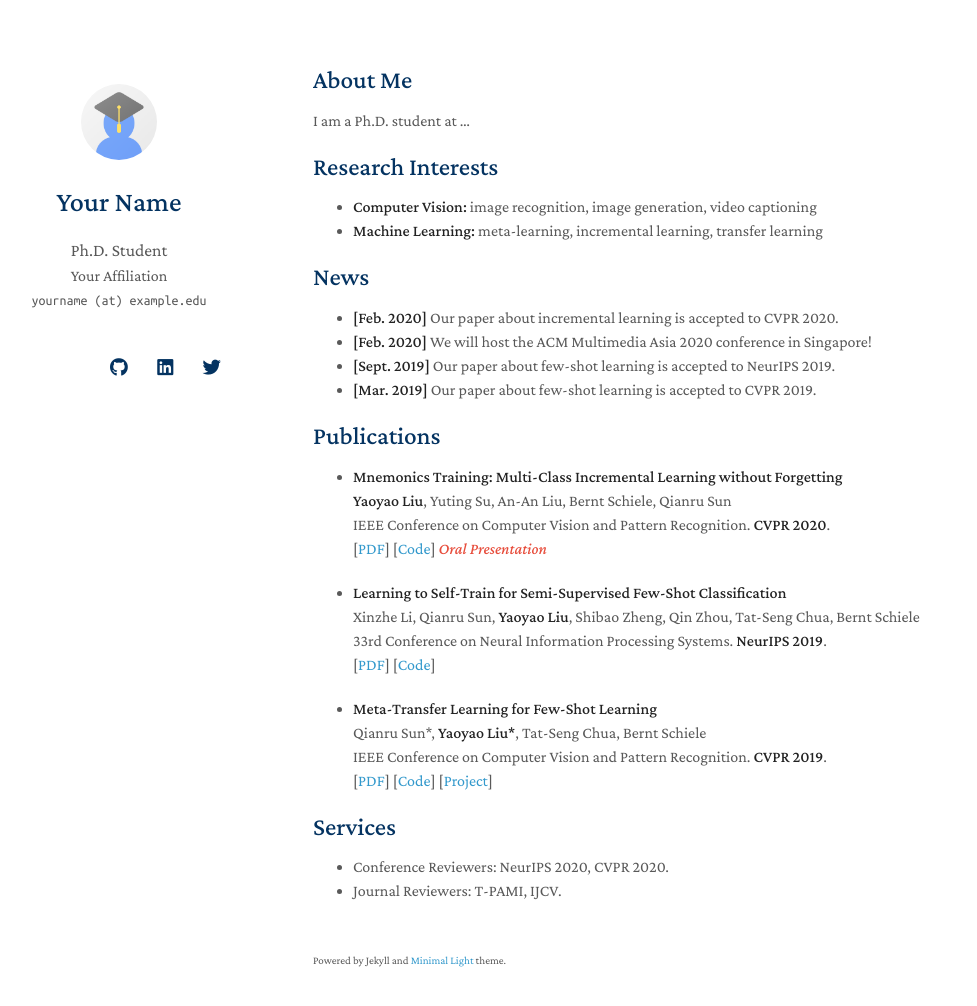
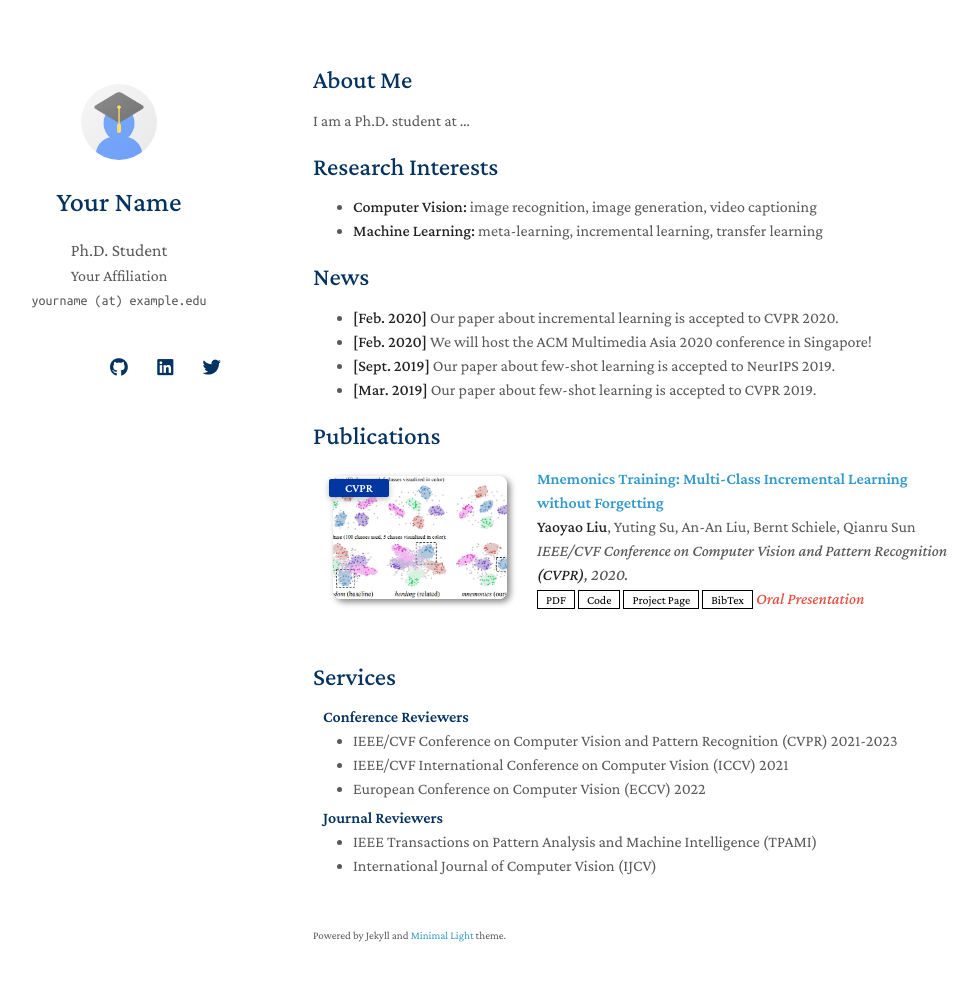
Before and after one commit to yaoyao-liu/minimal-light, a Jekyll site: the page built from index.md, in a window 1280 px wide and 1041 px high. Shown: the top 1006 px of the window, without its empty margins (157-1134 px from the left). Built offline with Jekyll 4.4.1, drawn with Linux system fonts in a browser that asks for light colours; nearby versions of some CDN libraries; a style sheet for code colours, icons or effects is not loaded; our own code applies the rules of GitHub Pages for plain Markdown files.

Commit message:
Update publications and services

```diff
--- a/_config.yml
+++ b/_config.yml
@@ -13,7 +13,7 @@ canonical: https://minimal-light.yyliu.net/
 # Links
 # If you don't need one of them, you may delete the corresponding line.
 google_scholar: https://scholar.google.com/
-cv_link: files/Curriculum_Vitae.pdf
+cv_link: files/curriculum_vitae.pdf
 github_link: https://github.com/
 linkedin: https://www.linkedin.com/
 twitter: https://twitter.com/
--- /dev/null
+++ b/_includes/publications.md
@@ -0,0 +1,32 @@
+<h2 id="publications" style="margin: 2px 0px -15px;">Publications</h2>
+
+<div class="publications">
+<ol class="bibliography">
+
+<li>
+<div class="pub-row">
+
+  <div class="col-sm-3 abbr" style="position: relative;padding-right: 15px;padding-left: 15px;">
+    <img src="files/teaser_example.png" class="teaser img-fluid z-depth-1">
+    <abbr class="badge">CVPR</abbr>
+  </div>
+
+  <div class="col-sm-9" style="position: relative;width: 100%;padding-right: 15px;padding-left: 20px;">
+    <div class="title"><a href="https://arxiv.org/pdf/2002.10211.pdf">Mnemonics Training: Multi-Class Incremental Learning without Forgetting</a></div>
+    <div class="author"><strong>Yaoyao Liu</strong>, Yuting Su, An-An Liu, Bernt Schiele, Qianru Sun</div>
+    <div class="periodical"><em>IEEE/CVF Conference on Computer Vision and Pattern Recognition <strong>(CVPR)</strong>, 2020.</em></div>
+    <div class="links">
+      <a href="https://arxiv.org/pdf/2002.10211.pdf" class="btn btn-sm z-depth-0" role="button" target="_blank" style="font-size:12px;">PDF</a>
+      <a href="https://github.com/yaoyao-liu/mnemonics" class="btn btn-sm z-depth-0" role="button" target="_blank" style="font-size:12px;">Code</a>
+      <a href="https://class-il.mpi-inf.mpg.de/mnemonics/" class="btn btn-sm z-depth-0" role="button" target="_blank" style="font-size:12px;">Project Page</a>
+      <a href="https://dblp.uni-trier.de/rec/conf/cvpr/LiuSLSS20.html?view=bibtex" class="btn btn-sm z-depth-0" role="button" target="_blank" style="font-size:12px;">BibTex</a>
+      <strong><i style="color:#e74d3c">Oral Presentation</i></strong>
+    </div>
+  </div>
+</div>
+</li>
+
+<br>
+
+</ol>
+</div>
--- /dev/null
+++ b/_includes/services.md
@@ -0,0 +1,16 @@
+## Services
+
+<h4 style="margin:0 10px 0;">Conference Reviewers</h4>
+
+<ul style="margin:0 0 5px;">
+  <li><a href="http://cvpr2023.thecvf.com/"><autocolor>IEEE/CVF Conference on Computer Vision and Pattern Recognition (CVPR) 2021-2023</autocolor></a></li>
+  <li><a href="http://iccv2021.thecvf.com/"><autocolor>IEEE/CVF International Conference on Computer Vision (ICCV) 2021</autocolor></a></li>
+  <li><a href="https://eccv2022.ecva.net/"><autocolor>European Conference on Computer Vision (ECCV) 2022</autocolor></a></li>
+</ul>
+
+<h4 style="margin:0 10px 0;">Journal Reviewers</h4>
+
+<ul style="margin:0 0 20px;">
+  <li><a href="https://www.computer.org/csdl/journal/tp"><autocolor>IEEE Transactions on Pattern Analysis and Machine Intelligence (TPAMI)</autocolor></a></li>
+  <li><a href="https://www.springer.com/journal/11263"><autocolor>International Journal of Computer Vision (IJCV)</autocolor></a></li>
+</ul>
--- a/_layouts/homepage.html
+++ b/_layouts/homepage.html
@@ -22,6 +22,8 @@
     <link rel=stylesheet href=https://cdnjs.cloudflare.com/ajax/libs/font-awesome/5.11.2/css/all.min.css integrity="sha256-+N4/V/SbAFiW1MPBCXnfnP9QSN3+Keu+NlB+0ev/YKQ=" crossorigin=anonymous>
 
     <link rel="stylesheet" href="./assets/css/style.css">
+    <link rel="stylesheet" href="./assets/css/publications.css">
+
   </head>
   <body>
     <div class="wrapper">
--- /dev/null
+++ b/assets/css/publications.css
@@ -0,0 +1,83 @@
+.badge {
+    display: inline-block;
+    padding: 0.25em 0.4em;
+    font-size: 75%;
+    font-weight: 700;
+    line-height: 1;
+    text-align: center;
+    white-space: nowrap;
+    vertical-align: baseline;
+    border-radius: 0.25rem;
+    transition: color .15s ease-in-out,background-color .15s ease-in-out,border-color .15s ease-in-out,box-shadow .15s ease-in-out;
+}
+
+.badge {
+    color: #fff !important;
+    border-radius: 0.125rem;
+    -webkit-box-shadow: 0 2px 5px 0 rgb(0 0 0 / 16%), 0 2px 10px 0 rgb(0 0 0 / 12%);
+    box-shadow: 0 2px 5px 0 rgb(0 0 0 / 16%), 0 2px 10px 0 rgb(0 0 0 / 12%);
+}
+
+:root { --global-bg-color: #ffffff; --global-code-bg-color: rgba(181, 9, 172, 0.05); --global-text-color: #000000; --global-text-color-light: #828282; --global-theme-color: #00369f; --global-hover-color: #ffb81c; --global-footer-bg-color: #1c1c1c; --global-footer-text-color: #e8e8e8; --global-footer-link-color: #ffffff; --global-distill-app-color: #828282; }
+
+@media (prefers-color-scheme: dark) { :root { --global-theme-color: rgb(36, 150, 203);}}
+
+
+
+blockquote { background: var(--global-bg-color); border-left: 2px solid var(--global-theme-color); margin: 1.5em 10px; padding: 0.5em 10px; font-size: 1.2rem; }
+
+
+.publications { margin-top: 2rem; }
+
+.publications h1 { color: var(--global-theme-color); font-size: 2rem; text-align: center; margin-top: 1em; margin-bottom: 1em; }
+
+.publications h2 { margin-bottom: 1rem; }
+
+.publications h2 span { font-size: 1.5rem; }
+
+.publications h2.year { color: #e8e8e8; border-top: 1px solid #e8e8e8; margin-top: 2rem; margin-bottom: 0rem; text-align: right; }
+
+.publications ol.bibliography { list-style: none; padding: 0; margin-top: 0; }
+
+.publications ol.bibliography li { min-height: 110px; margin-bottom: 0.5rem; }
+
+.publications ol.bibliography li .abbr { height: 8rem; margin-bottom: 0.5rem; }
+
+.publications ol.bibliography li .abbr abbr { display: inline-block; background-color: var(--global-theme-color); padding-left: 1rem; padding-right: 1rem; position: absolute; top: 8px; left: 16px; }
+
+.publications ol.bibliography li .abbr abbr a { color: white; }
+
+.publications ol.bibliography li .abbr abbr a:hover { text-decoration: none; }
+
+.publications ol.bibliography li .abbr .award { color: var(--global-theme-color) !important; border: 1px solid var(--global-theme-color); }
+
+.publications ol.bibliography li .title { font-weight: bolder; }
+
+.publications ol.bibliography li .author a { border-bottom: 1px var(--global-theme-color); }
+
+.publications ol.bibliography li .author a:hover { border-bottom-style: solid; text-decoration: none; }
+
+.publications ol.bibliography li .author > em { border-bottom: 1px solid; font-style: normal; }
+
+.publications ol.bibliography li .links a.btn { color: #000000; border: 1px solid #000000; padding-left: 0.5rem; padding-right: 0.5rem; padding-top: 0.1rem; padding-bottom: 0.1rem; }
+
+@media (prefers-color-scheme: dark) {
+.publications ol.bibliography li .links a.btn { color: #FFFFFF; border: 1px solid #FFFFFF; padding-left: 0.5rem; padding-right: 0.5rem; padding-top: 0.1rem; padding-bottom: 0.1rem; }
+
+  }
+
+.publications ol.bibliography li .links a.btn:hover { color: var(--global-theme-color); border-color: var(--global-theme-color); }
+
+.publications ol.bibliography li .hidden { font-size: 0.875rem; max-height: 0px; overflow: hidden; text-align: justify; -webkit-transition: 0.15s ease; -moz-transition: 0.15s ease; -ms-transition: 0.15s ease; -o-transition: 0.15s ease; transition: all 0.15s ease; }
+
+.publications ol.bibliography li .hidden p { line-height: 1.4em; margin: 10px; }
+
+.publications ol.bibliography li .hidden pre { font-size: 1em; line-height: 1.4em; padding: 10px; }
+
+.publications ol.bibliography li .hidden.open { max-height: 100em; -webkit-transition: 0.15s ease; -moz-transition: 0.15s ease; -ms-transition: 0.15s ease; -o-transition: 0.15s ease; transition: all 0.15s ease; }
+
+.publications ol.bibliography li div.abstract.hidden { border: dashed 1px var(--global-bg-color); }
+
+.publications ol.bibliography li div.abstract.hidden.open { border-color: var(--global-text-color); }
+
+.publications ol.bibliography li .teaser { border-radius: 8px; box-shadow: 3px 3px 6px #888; height: 123px; width: 270px; margin-top: 5px; margin-left: 5px; margin-bottom: 5px; object-fit: cover; }
--- a/index.md
+++ b/index.md
@@ -18,33 +18,6 @@ I am a Ph.D. student at ...
 - **[Sept. 2019]** Our paper about few-shot learning is accepted to NeurIPS 2019.
 - **[Mar. 2019]** Our paper about few-shot learning is accepted to CVPR 2019.
 
-## Publications
+{% include_relative _includes/publications.md %}
 
-- **Mnemonics Training: Multi-Class Incremental Learning without Forgetting**
-  <br>
-  **Yaoyao Liu**, Yuting Su, An-An Liu, Bernt Schiele, Qianru Sun
-  <br>
-  IEEE Conference on Computer Vision and Pattern Recognition. **CVPR 2020**.
-  <br>
-  [[PDF](https://arxiv.org/pdf/2002.10211.pdf)] [[Code](https://github.com/yaoyao-liu/mnemonics)] <strong><i style="color:#e74d3c">Oral Presentation</i></strong>
-
-- **Learning to Self-Train for Semi-Supervised Few-Shot Classification**
-  <br>
-  Xinzhe Li, Qianru Sun, **Yaoyao Liu**, Shibao Zheng, Qin Zhou, Tat-Seng Chua, Bernt Schiele
-  <br>
-  33rd Conference on Neural Information Processing Systems. **NeurIPS 2019**.
-  <br>
-  [[PDF](http://papers.nips.cc/paper/9216-learning-to-self-train-for-semi-supervised-few-shot-classification.pdf)] [[Code](https://github.com/xinzheli1217/learning-to-self-train)]
-
-- **Meta-Transfer Learning for Few-Shot Learning**
-  <br>
-  Qianru Sun\*, **Yaoyao Liu\***, Tat-Seng Chua, Bernt Schiele
-  <br>
-  IEEE Conference on Computer Vision and Pattern Recognition. **CVPR 2019**.
-  <br>
-  [[PDF](http://openaccess.thecvf.com/content_CVPR_2019/papers/Sun_Meta-Transfer_Learning_for_Few-Shot_Learning_CVPR_2019_paper.pdf)] [[Code](https://github.com/yaoyao-liu/meta-transfer-learning)] [[Project](https://mtl.yyliu.net/)]
-
-## Services
-
-- Conference Reviewers: NeurIPS 2020, CVPR 2020.
-- Journal Reviewers: T-PAMI, IJCV.
+{% include_relative _includes/services.md %}
```
Also changed, not shown: README.md, files/teaser_example.png (added).
